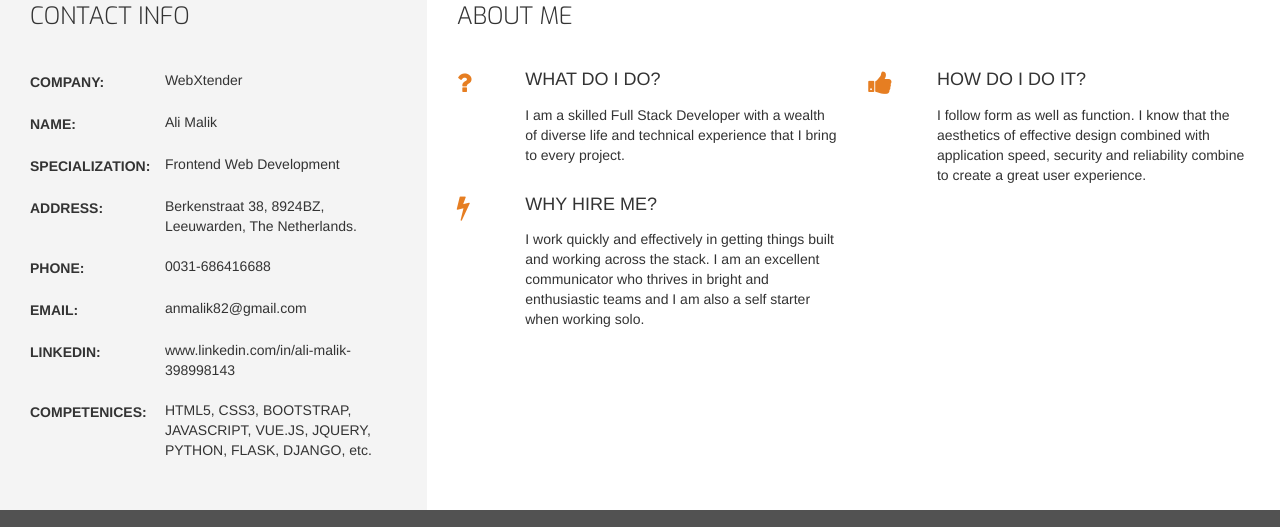
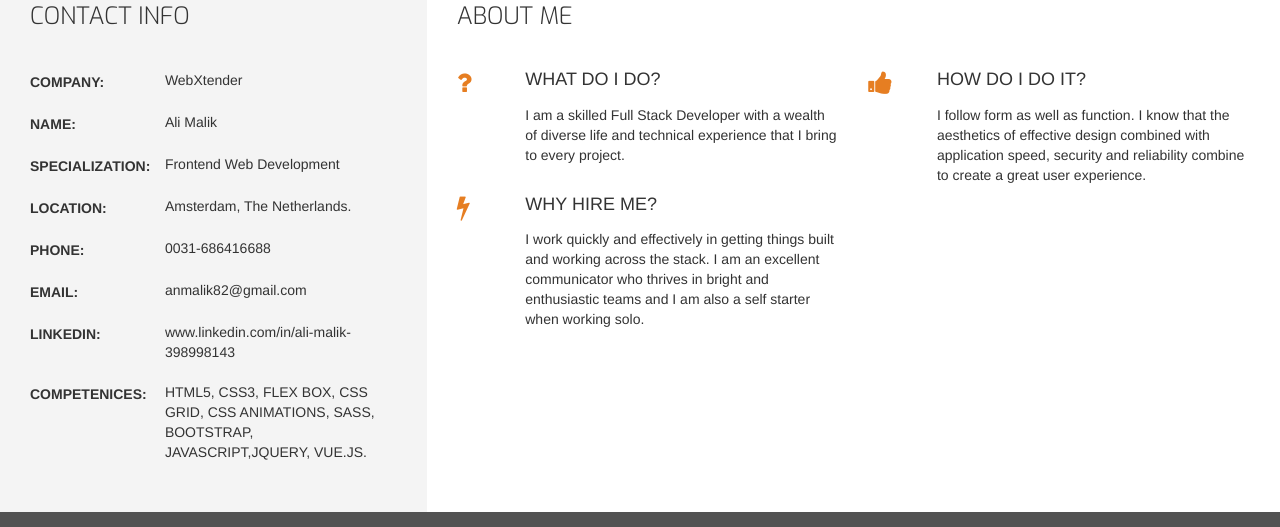
Before and after one commit to anmalik82/Resume-Website, a plain HTML site: page index.html in a window 1280 px wide. Shown: the part 383-910 px from the top of the page. Drawn offline with nearby package versions, Linux system fonts and the light colour scheme.

Commit message:
added new info

```diff
--- a/index.html
+++ b/index.html
@@ -98,11 +98,11 @@
 
                     <div class="personal-info-item">
                         <div class="key">
-                            <p class="uppercase">Address:</p>
+                            <p class="uppercase">Location:</p>
 
                         </div>
                         <div class="value">
-                            <p> Berkenstraat 38, 8924BZ, Leeuwarden, The Netherlands. </p>
+                            <p> Amsterdam, The Netherlands. </p>
 
                         </div>
 
@@ -142,7 +142,7 @@
 
                         </div>
                         <div class="value">
-                            <p> HTML5, CSS3, BOOTSTRAP, JAVASCRIPT, VUE.JS, JQUERY, PYTHON, FLASK, DJANGO, etc. </p>
+                            <p> HTML5, CSS3, FLEX BOX, CSS GRID, CSS ANIMATIONS, SASS, BOOTSTRAP, JAVASCRIPT,JQUERY, VUE.JS. </p>
                         </div>
                     </div>
 
```
